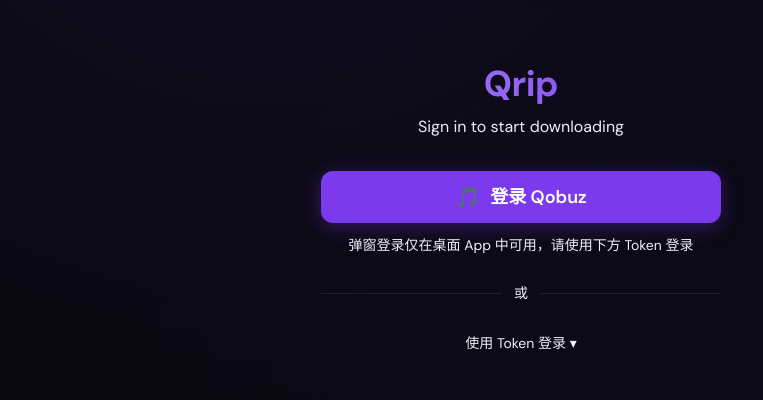
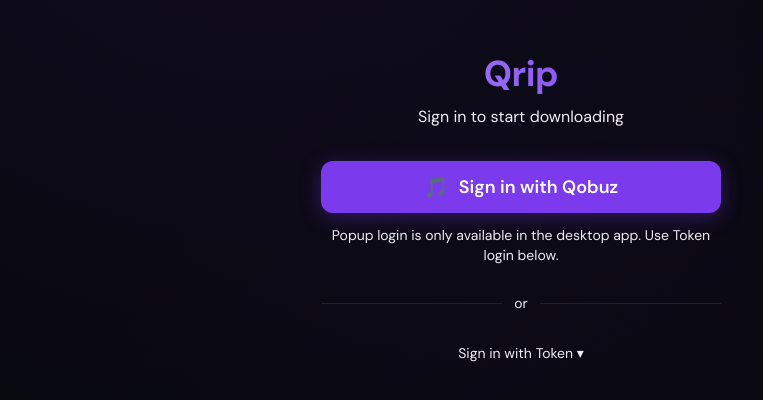
Before and after one commit to zyw0815/Qrip, a React (Vite) app: page / in a window 1280 px wide. Shown: the part 194-594 px from the top of the page, without its empty margins (119-882 px from the left). Built offline with nearby package versions, Linux system fonts and the light colour scheme; no server answers; the HTML template or start-up script is replaced by a standard one.

Commit message:
ui: login page text in English (issue #38)

```diff
--- a/src/pages/LoginPage.tsx
+++ b/src/pages/LoginPage.tsx
@@ -92,18 +92,18 @@
           className="w-full h-[52px] bg-purple text-white rounded-xl text-lg font-semibold flex items-center justify-center gap-2.5 hover:bg-[#6d28d9] transition disabled:opacity-50 shadow-[0_4px_20px_rgba(124,58,237,0.35)]"
         >
           <span className="text-xl">🎵</span>
-          {loading ? 'Opening...' : '登录 Qobuz'}
+          {loading ? 'Opening...' : 'Sign in with Qobuz'}
         </button>
         <p className="text-sm text-text-muted mt-3">
           {isElectron
-            ? '弹出 Qobuz 登录窗口，登录后自动完成认证'
-            : '弹窗登录仅在桌面 App 中可用，请使用下方 Token 登录'}
+            ? 'Opens the Qobuz sign-in window — any login method works'
+            : 'Popup login is only available in the desktop app. Use Token login below.'}
         </p>
 
         {/* Divider */}
         <div className="flex items-center gap-3 my-7">
           <div className="flex-1 h-px bg-border" />
-          <span className="text-sm text-text-muted">或</span>
+          <span className="text-sm text-text-muted">or</span>
           <div className="flex-1 h-px bg-border" />
         </div>
 
@@ -113,14 +113,14 @@
             onClick={() => setShowToken(true)}
             className="text-sm text-text-secondary hover:text-purple-light transition"
           >
-            使用 Token 登录 ▾
+            Sign in with Token ▾
           </button>
         ) : (
           <div className="flex flex-col gap-3 animate-fade-in text-left">
             <textarea
               value={token}
               onChange={(e) => setToken(e.target.value)}
-              placeholder="粘贴你的 Qobuz auth token..."
+              placeholder="Paste your Qobuz auth token..."
               className="w-full h-24 bg-bg-input border border-border rounded-lg px-3 py-2.5 text-base text-text-primary placeholder:text-text-muted outline-none focus:border-purple transition resize-none"
             />
             <button
@@ -128,7 +128,7 @@
               disabled={loading || !token.trim()}
               className="w-full h-[46px] bg-bg-input border border-border text-text-primary rounded-lg text-base font-medium hover:border-purple hover:text-purple-light transition disabled:opacity-50"
             >
-              {loading ? 'Authenticating...' : 'Token 认证'}
+              {loading ? 'Authenticating...' : 'Authenticate with Token'}
             </button>
           </div>
         )}
```
